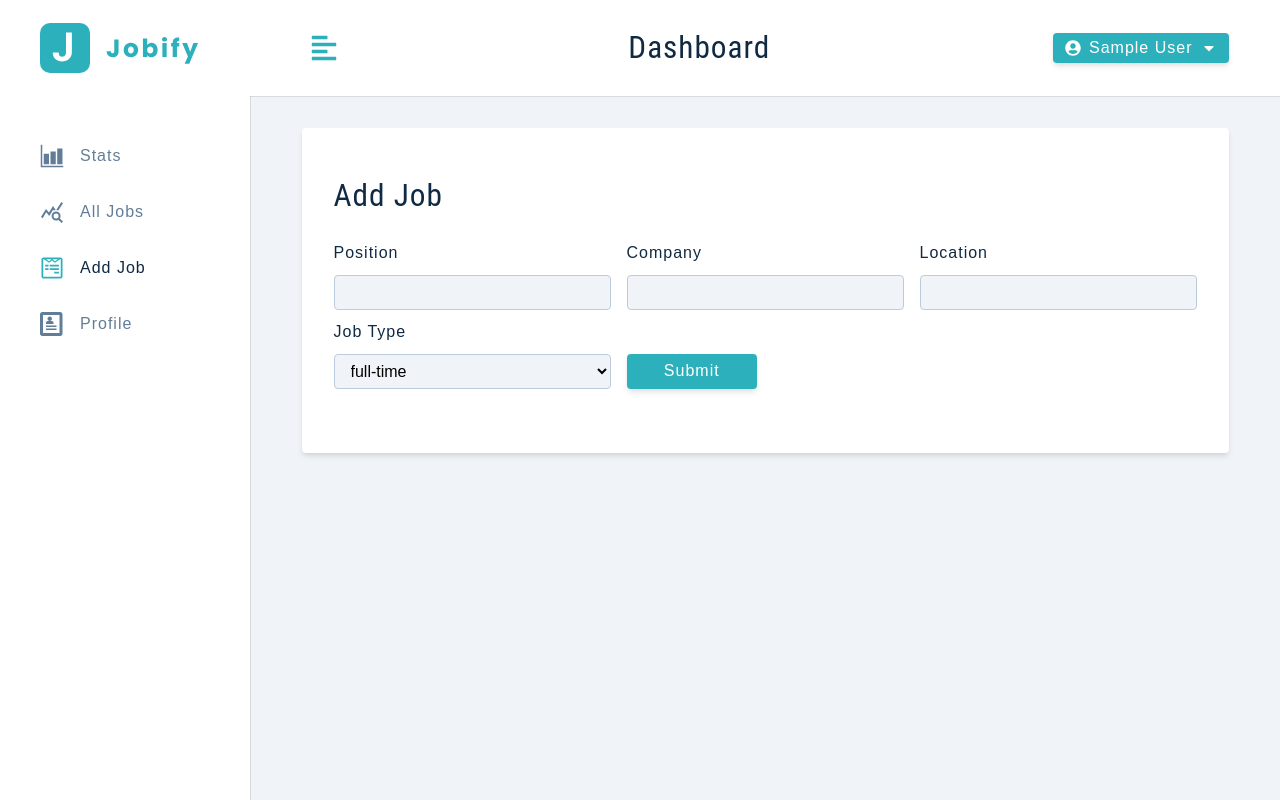
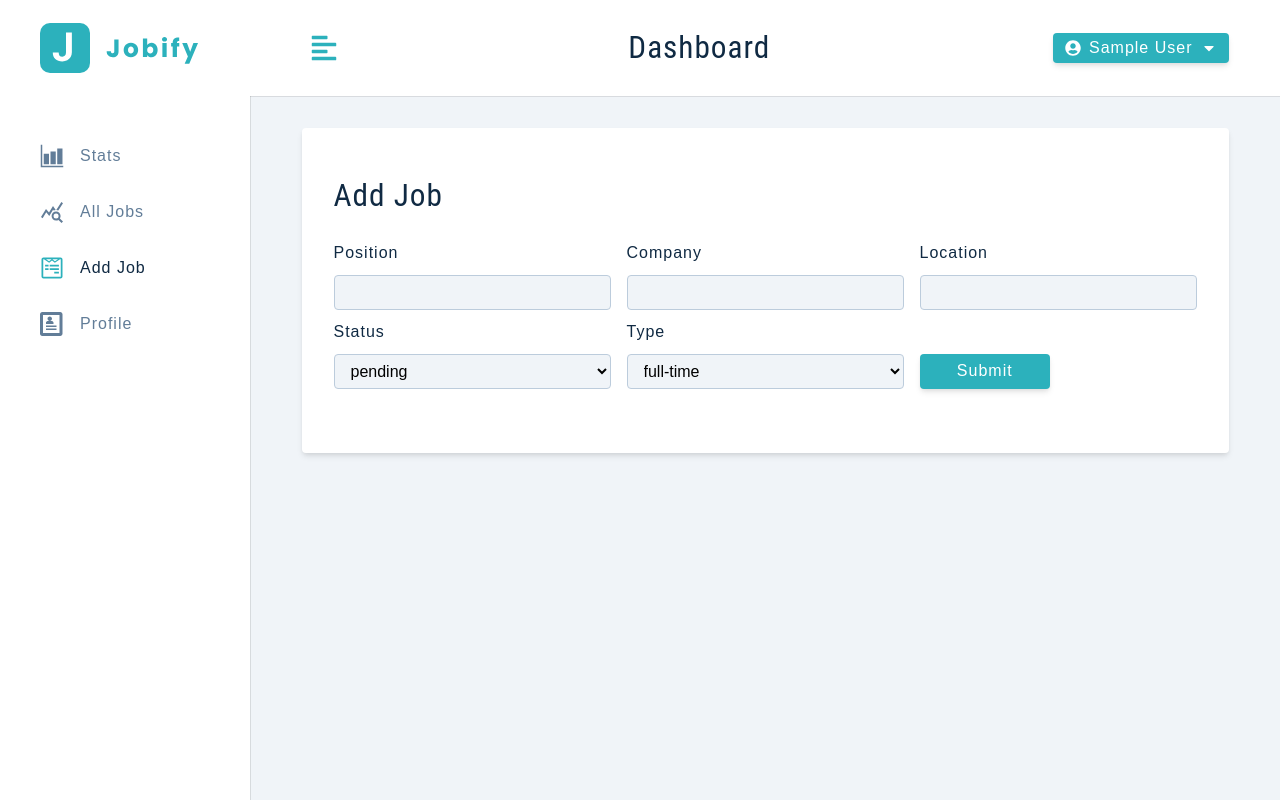
Before and after one commit to aliffazfar/mern-jobify, a React (Create React App) app in the folder client/: page /add-job in a window 1280 px wide. Built offline with nearby package versions, Linux system fonts and the light colour scheme; sample sign-in values are in the browser's storage.

Commit message:
formrow component

```diff
--- a/client/src/components/index.js
+++ b/client/src/components/index.js
@@ -1,8 +1,9 @@
 import Alert from './Alert'
 import BigSidebar from './BigSidebar'
 import FormRow from './FormRow'
+import FormRowSelect from './FormRowSelect'
 import Logo from './Logo'
 import Navbar from './Navbar'
 import SmallSidebar from './SmallSidebar'
 
-export { Logo, FormRow, Alert, BigSidebar, SmallSidebar, Navbar }
+export { Logo, FormRow, Alert, BigSidebar, SmallSidebar, Navbar, FormRowSelect }
--- a/client/src/pages/dashboard/AddJob.js
+++ b/client/src/pages/dashboard/AddJob.js
@@ -1,4 +1,4 @@
-import { FormRow, Alert } from '../../components'
+import { FormRow, FormRowSelect, Alert } from '../../components'
 import { useAppContext } from '../../context/appContext'
 import Wrapper from '../../assets/wrappers/DashboardFormPage'
 
@@ -62,27 +62,21 @@ const AddJob = () => {
             handleChange={handleJobInput}
           />
           {/* job type */}
-          <div className='form-row'>
-            <label htmlFor='jobType' className='form-label'>
-              job type
-            </label>
+          <FormRowSelect
+            name='status'
+            value={status}
+            handleChange={handleJobInput}
+            list={statusOptions}
+          />
 
-            <select
-              name='jobType'
-              value={jobType}
-              onChange={handleJobInput}
-              className='form-select'
-            >
-              {jobTypeOptions.map((itemValue, index) => {
-                return (
-                  <option key={index} value={itemValue}>
-                    {itemValue}
-                  </option>
-                )
-              })}
-            </select>
-          </div>
-
+          {/* job type */}
+          <FormRowSelect
+            labelText='type'
+            name='jobType'
+            value={jobType}
+            handleChange={handleJobInput}
+            list={jobTypeOptions}
+          />
           {/* job status */}
 
           <div className='btn-container'>
```
